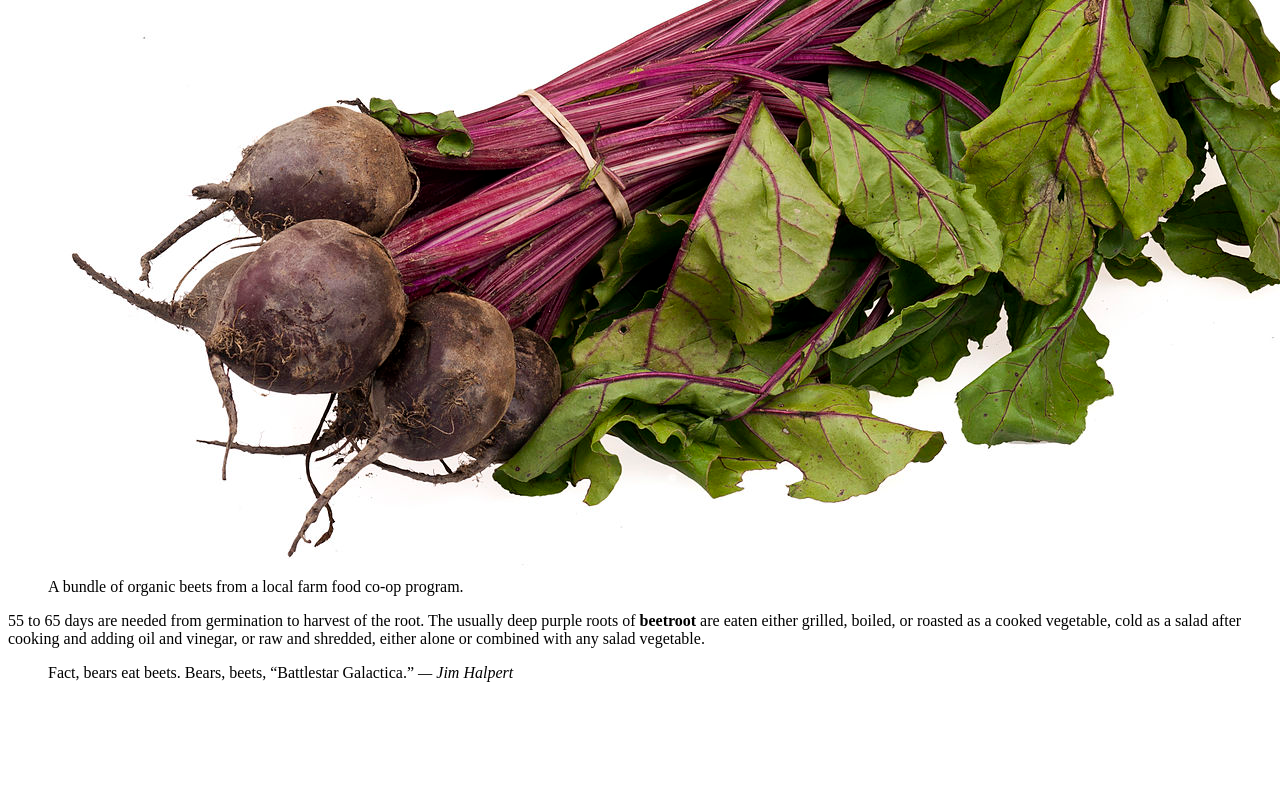
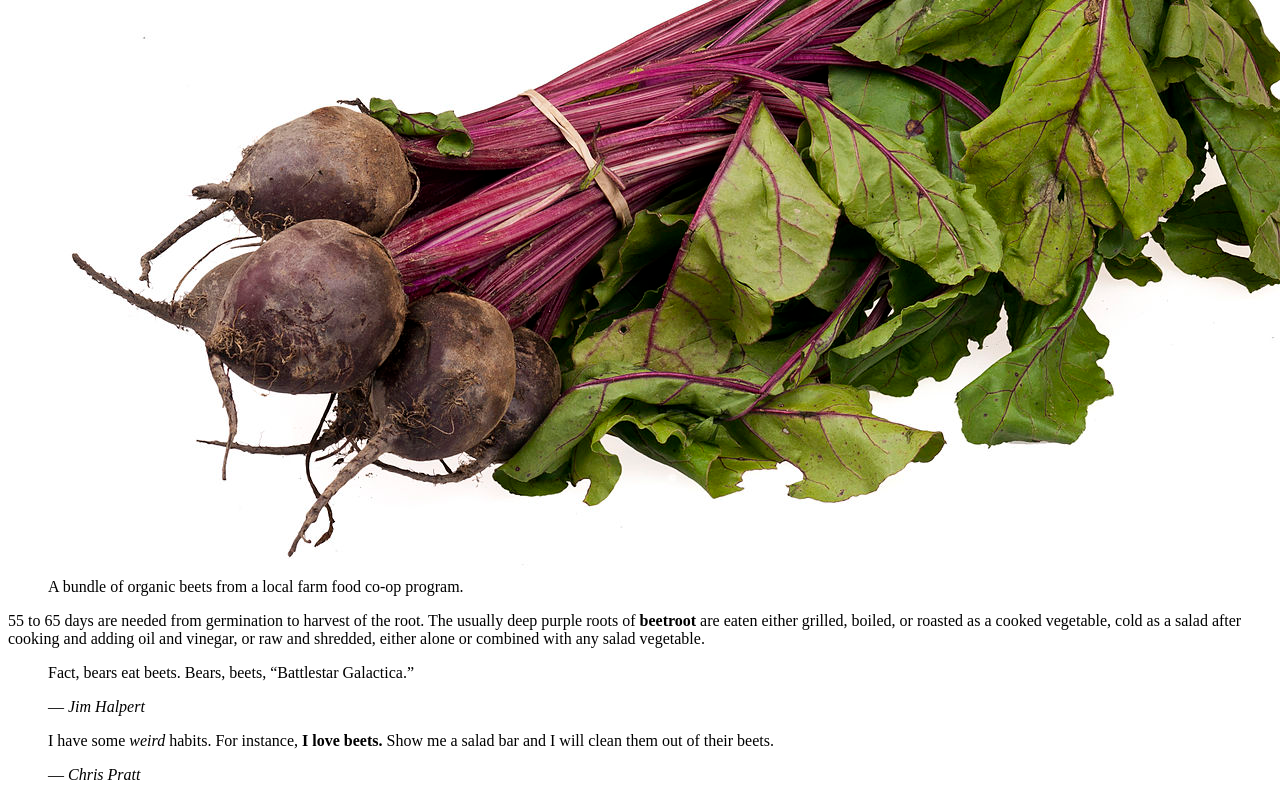
Before and after one commit to stacey-cowan/dsn1678-exercise-0, a plain HTML site: page index.html in a window 1280 px wide. Shown: the part 364-1164 px from the top of the page. Before the commit the page ends 1062 px from the top, so only its background shows below. Drawn offline with Linux system fonts and the light colour scheme.

Commit message:
added block quotes

```diff
--- a/index.html
+++ b/index.html
@@ -14,7 +14,19 @@
     <p>55 to 65 days are needed from germination to harvest of the root.
     The usually deep purple roots of <strong>beetroot</strong> are eaten either grilled, boiled, or roasted as a cooked vegetable, cold as a salad after cooking and adding oil and vinegar, or raw and shredded, either alone or combined with any salad vegetable.</p>
 
-    <blockquote>Fact, bears eat beets. Bears, beets, “Battlestar Galactica.”
-<cite>— Jim Halpert</cite></blockquote>
+    <blockquote>
+        <p>Fact, bears eat beets. Bears, beets, “Battlestar Galactica.”</p>
+        <footer>
+            — <cite>Jim Halpert</cite>
+        </footer>
+    </blockquote>
+
+    <blockquote>
+        <p>I have some <em>weird</em> habits. For instance, <strong>I love beets.</strong> Show me a salad bar and I will
+clean them out of their beets.</p>
+        <footer>
+            — <cite>Chris Pratt</cite>
+        </footer>
+    </blockquote>
 
 </main>
```
